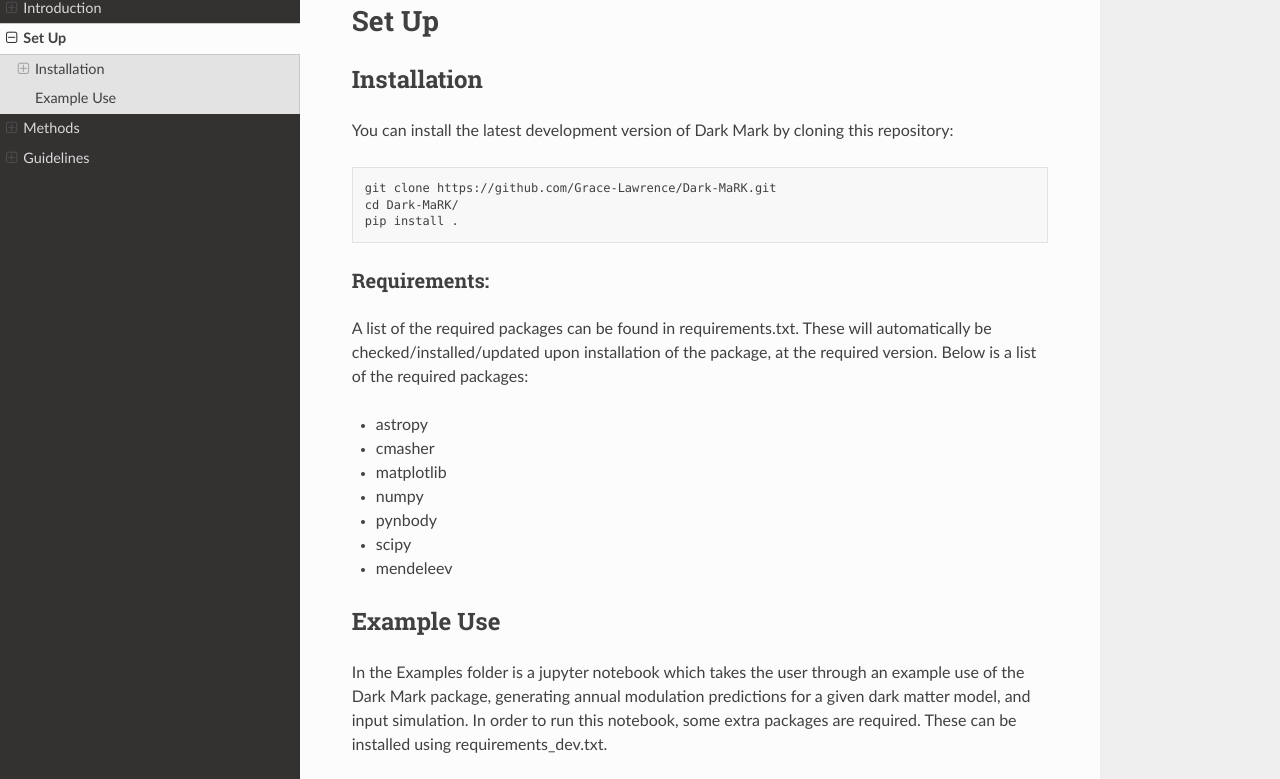
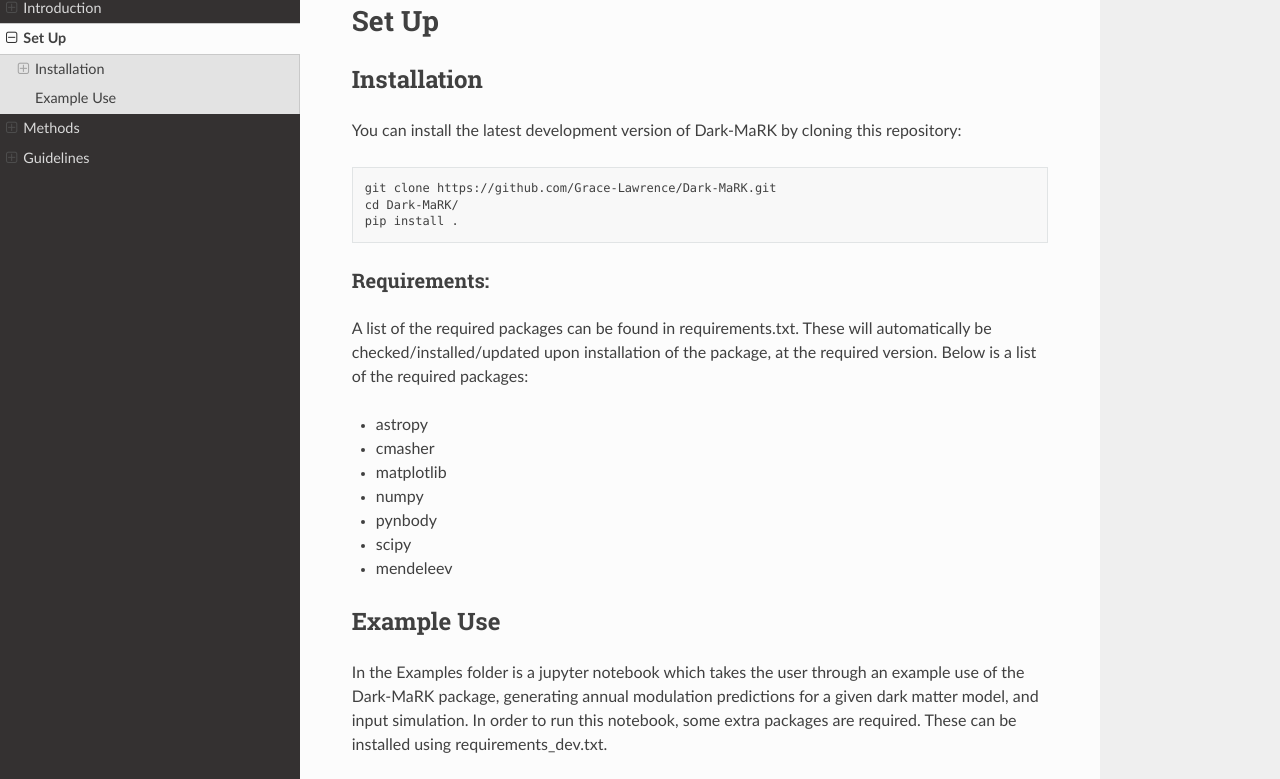
Before and after one commit to Grace-Lawrence/Dark-MaRK, a Sphinx documentation site: the page built from docs/source/user_guide/installation.rst, in a window 1280 px wide and 1090 px high. Shown: the part 144-923 px from the top of the window. Built offline with Sphinx 7.4.7 and the Read the Docs theme 2.0.0, drawn with Linux system fonts in a browser that asks for light colours.

```diff
--- a/docs/source/user_guide/installation.rst
+++ b/docs/source/user_guide/installation.rst
@@ -3,7 +3,7 @@ Set Up
 
 Installation
 --------------
-You can install the latest development version of Dark Mark by cloning this repository:
+You can install the latest development version of Dark-MaRK by cloning this repository:
 
 .. code-block:: none
 
@@ -28,4 +28,4 @@ A list of the required packages can be found in requirements.txt. These will aut
 
 Example Use
 --------------
-In the Examples folder is a jupyter notebook which takes the user through an example use of the Dark Mark package, generating annual modulation predictions for a given dark matter model, and input simulation. In order to run this notebook, some extra packages are required. These can be installed using requirements_dev.txt.
+In the Examples folder is a jupyter notebook which takes the user through an example use of the Dark-MaRK package, generating annual modulation predictions for a given dark matter model, and input simulation. In order to run this notebook, some extra packages are required. These can be installed using requirements_dev.txt.
```
